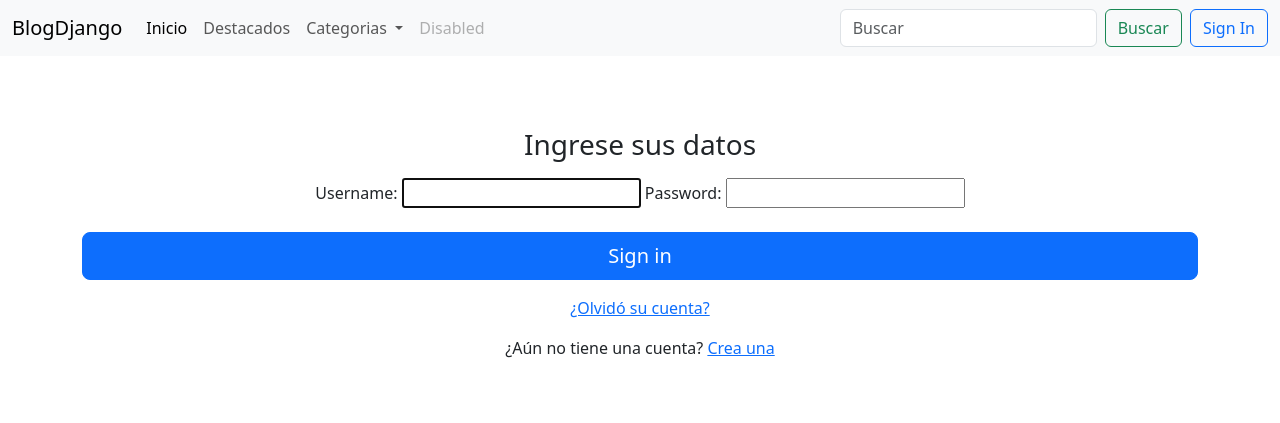
After one commit to WalterJCR/Projecto_Final_Python, a Django app: page /account/login/ in a window 1280 px wide. The commit adds this page. Shown: the top 423 px of the page. Run offline with Django 4.2, Linux system fonts and the light colour scheme.

Commit message:
Se agrego login (Sign In /Sign Out)

```diff
--- a/blog_1/settings.py
+++ b/blog_1/settings.py
@@ -56,7 +56,7 @@ ROOT_URLCONF = 'blog_1.urls'
 TEMPLATES = [
     {
         'BACKEND': 'django.template.backends.django.DjangoTemplates',
-        'DIRS': [],
+        'DIRS': [BASE_DIR / 'templates'],
         'APP_DIRS': True,
         'OPTIONS': {
             'context_processors': [
@@ -128,3 +128,6 @@ MEDIA_ROOT = BASE_DIR / 'media'
 DEFAULT_AUTO_FIELD = 'django.db.models.BigAutoField'
 
 AUTH_USER_MODEL = 'usuarios.User'
+
+LOGIN_REDIRECT_URL = "/"
+LOGOUT_REDIRECT_URL = "/"
--- a/blog_1/urls.py
+++ b/blog_1/urls.py
@@ -21,5 +21,6 @@ from django.conf.urls.static import static
 
 urlpatterns = [
     path('admin/', admin.site.urls),
+    path('account/', include ('django.contrib.auth.urls')),
     path('', include('blogs.urls'))
 ] + static(settings.MEDIA_URL, document_root=settings.MEDIA_ROOT)
--- a/blogs/templates/blogs/results.html
+++ b/blogs/templates/blogs/results.html
@@ -28,7 +28,7 @@
                 <div class="position-sticky" style="top: 2rem;">
                     <div class="p-4 mb-3 bg-light rounded">
                         <h4 class="fst-italic"> Encontrados </h4>
-                        <p class="mb-0"> {{ posts 1  | length }} </p>
+                        <p class="mb-0"> {{ posts   | length }} </p>
                     </div>
 
                 </div>
--- a/blogs/templates/navbar.html
+++ b/blogs/templates/navbar.html
@@ -31,6 +31,11 @@
           <input name="search" class="form-control me-2" type="search" placeholder="Buscar" aria-label="Search">
           <button class="btn btn-outline-success" type="submit">Buscar</button>
         </form>
+        {% if user.is_authenticated %}
+          <a class="btn btn-outline-primary ms-2" href="{% url 'logout' %}" role="button">Sign Out</a>
+        {% else %}
+          <a class="btn btn-outline-primary ms-2" href="{% url 'login' %}" role="button">Sign In</a>
+        {% endif %}
       </div>
     </div>
 </nav>
--- /dev/null
+++ b/templates/registration/login.html
@@ -0,0 +1,30 @@
+{% extends 'base.html' %}
+
+{% block content %}
+    <div class="container-xxl bd-gutter mt-3 my-md-4 bd-layout">
+
+        <main class="container">
+
+            <div class="row g-5">
+                <div class "col-md-3"></div>
+
+                <div class "col-md-6">
+
+                    <div class ="w-100 m-auto text-center">
+                        <form method="post" action="{% url 'login' %}">
+                            {% csrf_token %}
+                            <h1 class="h3 mb-3 fw-normal"> Ingrese sus datos</h1>
+                            {{ form }}
+                            <button class="w-100 btn btn-lg btn-primary mt-4" type="submit">Sign in </button>
+                        </form>
+                        <p class ="mt-3"><a href="{% url "password_reset" %}">¿Olvidó su cuenta?</a></p>
+                        <p class ="mt-3">¿Aún no tiene una cuenta? <a href="">Crea una</a></p>
+                    </div>
+                </div>
+
+                <div class="col-md-3"></div>
+            </div>
+
+        </main>
+    </div>
+{%endblock content %}
```
Also changed, not shown: blogs/views.py (+33 -31 lines), blogs/migrations/0003_alter_categorias_options_alter_post_options_and_more.py (added), db.sqlite3.
